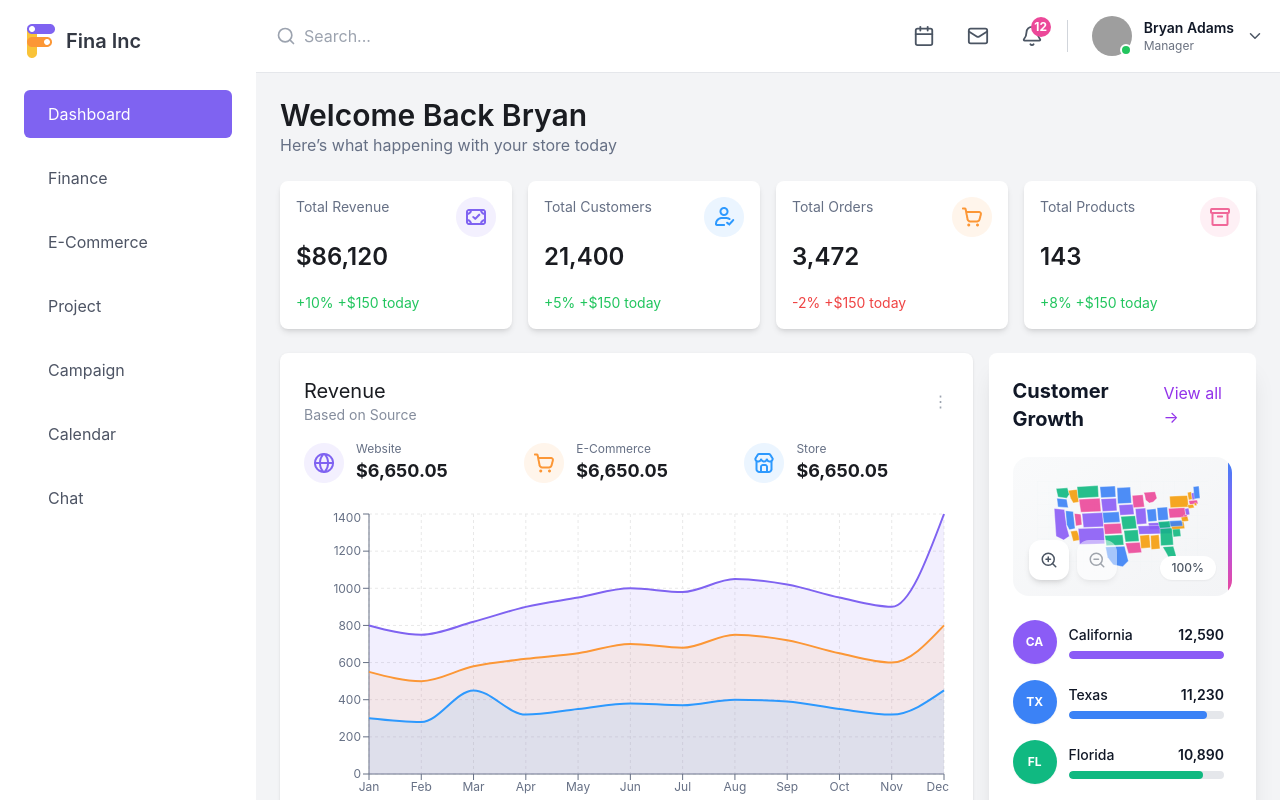
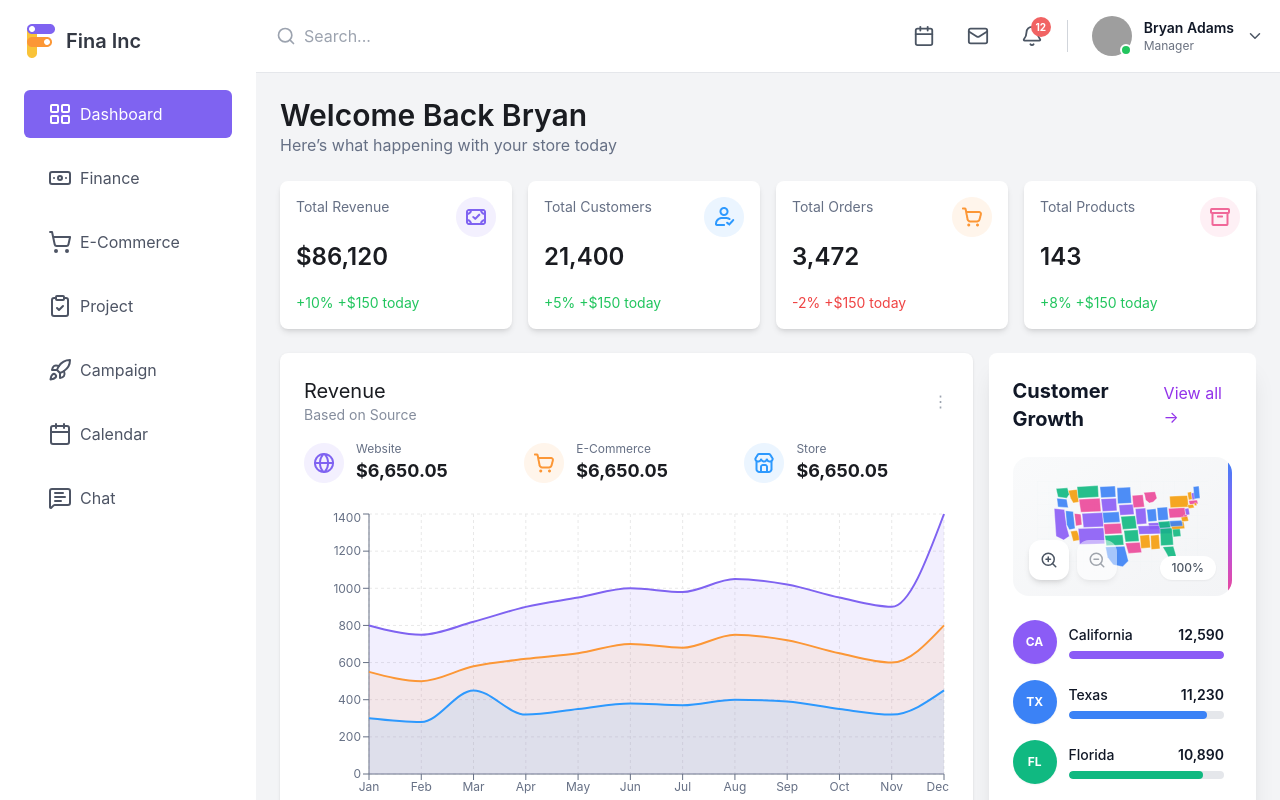
Before and after one commit to 081dikeh/FinaInc, a React (Vite) app: page / in a window 1280 px wide. Shown: the top 800 px of the page. Built offline with nearby package versions, Linux system fonts and the light colour scheme; grey boxes are pictures that could not be loaded.

Commit message:
added sidebar icons

```diff
--- a/src/components/layout/Header.jsx
+++ b/src/components/layout/Header.jsx
@@ -36,7 +36,7 @@ export default function Header() {
           <button className="p-2 hover:bg-gray-100 rounded-lg transition-colors relative">
             <Bell className="text-gray-600" size={22} />
             {notificationCount > 0 && (
-              <span className="absolute top-0 right-0 bg-pink-500 text-white text-xs font-bold rounded-full w-5 h-5 flex items-center justify-center">
+              <span className="absolute top-0 right-0 bg-brand-900 text-white text-[10px] font-bold rounded-full w-5 h-5 flex items-center justify-center">
                 {notificationCount}
               </span>
             )}
--- a/src/components/layout/SideBar.jsx
+++ b/src/components/layout/SideBar.jsx
@@ -1,11 +1,14 @@
 import { NavLink } from "react-router-dom";
 import { useState } from "react";
 import FinaLogo from '../../assets/FinaLogo.png'
+import { ClipboardCheck, MessageSquareText, Calendar, LayoutGrid, ShoppingCart, Rocket, Banknote } from 'lucide-react';
+
+
 
 export default function SideBar() {
 
   const getLinkClass = ({ isActive }) => {
-    return `px-6 py-3 transition-all duration-300 ${
+    return `px-6 py-3 transition-all duration-300 flex gap-2 ${
       isActive
         ? 'bg-primary-light text-white p-2 rounded-md'
         : 'bg-white'
@@ -21,13 +24,40 @@ export default function SideBar() {
             </div>
 
             <nav className=" flex flex-col gap-4 text-base text-brand-300">
-                <NavLink className={getLinkClass} to="/"> Dashboard</NavLink>
-                <NavLink className={getLinkClass} to="/finance">Finance</NavLink>
-                <NavLink className={getLinkClass} to="/ecommerce">E-Commerce</NavLink>
-                <NavLink className={getLinkClass} to="/project">Project</NavLink>
-                <NavLink className={getLinkClass} to="/campaign">Campaign</NavLink>
-                <NavLink className={getLinkClass} to="/calendar">Calendar</NavLink>
-                <NavLink className={getLinkClass} to="/chat">Chat</NavLink>
+                <NavLink className={getLinkClass} to="/">
+                  <LayoutGrid />
+                  Dashboard
+                </NavLink>
+
+                <NavLink className={getLinkClass} to="/finance">
+                  <Banknote />
+                  Finance
+                </NavLink>
+
+                <NavLink className={getLinkClass} to="/ecommerce">
+                  <ShoppingCart />
+                  E-Commerce
+                </NavLink>
+
+                <NavLink className={getLinkClass} to="/project">
+                  <ClipboardCheck />
+                  Project
+                </NavLink>
+
+                <NavLink className={getLinkClass} to="/campaign">
+                  <Rocket />
+                  Campaign
+                </NavLink>
+
+                <NavLink className={getLinkClass} to="/calendar">
+                  <Calendar />
+                  Calendar
+                </NavLink>
+
+                <NavLink className={getLinkClass} to="/chat">
+                  <MessageSquareText />
+                  Chat
+                </NavLink>
             </nav>
         </aside>
     </div>
```
